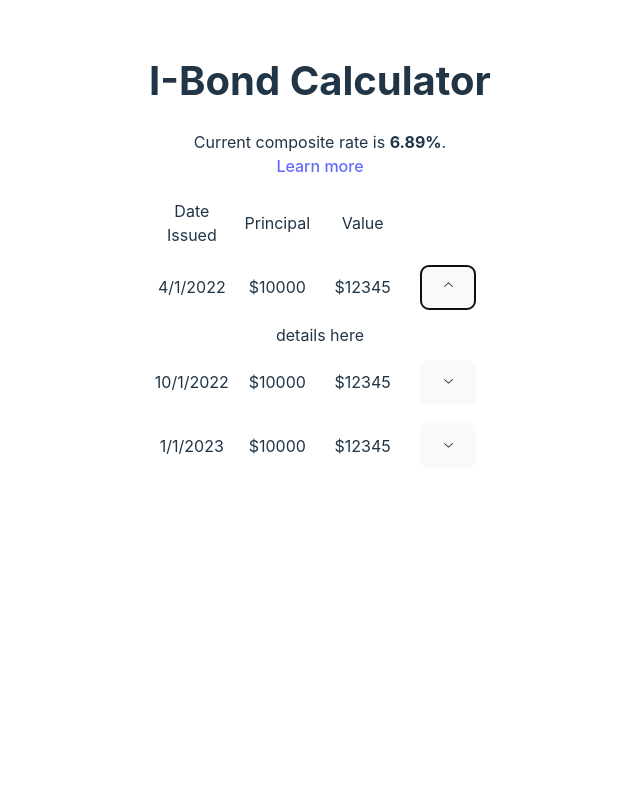
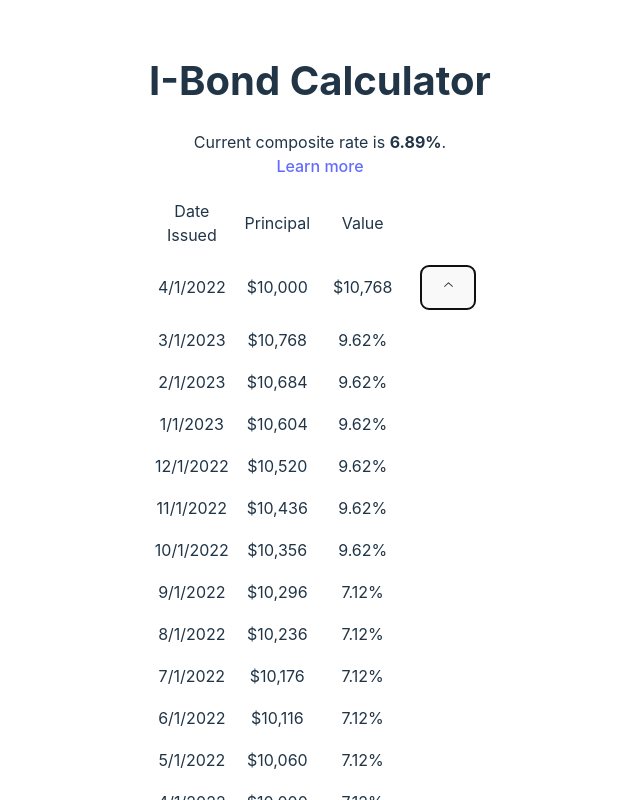
Before and after one commit to forcey/ibond.fyi, a React (Vite) app: page / in a window 1280 px wide. Both pictures are taken after a click on the button 768 px from the left and 287 px from the top of the page. Shown: the top 800 px of the page, without its empty margins (320-960 px from the left). Built offline with nearby package versions, Linux system fonts and the light colour scheme.

Commit message:
Wire up the accrued value to the page. Not showing redeemable value yet.

```diff
--- a/src/components/TableInput.tsx
+++ b/src/components/TableInput.tsx
@@ -1,16 +1,24 @@
 import * as Accordion from '@radix-ui/react-accordion';
 import { ChevronDownIcon } from '@radix-ui/react-icons';
 import { Bond } from '../model/bond';
+import { formatDollars, formatPercent } from '../utils/math';
 import './TableInput.css';
 
-export default function TableInput(props: { bonds: Bond[] }): JSX.Element {
-    const tableRows = props.bonds.map((bond) => (
-        <Accordion.Item value={bond.id}>
+function BondRow({ bond }: { bond: Bond }): JSX.Element {
+    const values = bond.calculateValue().reverse();
+    const valueRows = values.map(value => <div className='tableRow'>
+        <div className='tableCell'>{value.date.toLocaleDateString("en-US")}</div>
+        <div className='tableCell'>{formatDollars(value.value * value.multiplier)}</div>
+        <div className='tableCell'>{formatPercent(value.compositeRate, 2)}</div>
+    </div>);
+    const latestValue = values[0].value * values[0].multiplier;
+
+    return <Accordion.Item value={bond.id}>
         <Accordion.Header>
             <div className='tableRow'>
                 <div className='tableCell'>{bond.dateIssued.toLocaleDateString("en-US")}</div>
-                    <div className='tableCell'>${bond.principal}</div>
-                    <div className='tableCell'>$12345</div>
+                <div className='tableCell'>{formatDollars(bond.principal)}</div>
+                <div className='tableCell'>{formatDollars(latestValue)}</div>
                 <div className='tableCell'>
                     <Accordion.Trigger className='AccordionTrigger'>
                         <ChevronDownIcon className="AccordionChevron" aria-hidden />
@@ -19,9 +27,13 @@ export default function TableInput(props: { bonds: Bond[] }): JSX.Element {
             </div>
         </Accordion.Header>
         <Accordion.Content>
-                details here
+            {valueRows}
         </Accordion.Content>
-        </Accordion.Item>));
+    </Accordion.Item>
+}
+
+export default function TableInput({ bonds }: { bonds: Bond[] }): JSX.Element {
+    const tableRows = bonds.map(bond => <BondRow bond={bond} key={bond.id} />);
     return <div>
         <div className='tableRow'>
             <div className='tableCell'>Date Issued</div>
--- a/src/utils/math.ts
+++ b/src/utils/math.ts
@@ -2,3 +2,11 @@ export function roundToDecimal(value: number, decimalPlaces: number): number {
     const multiplier = Math.pow(10, decimalPlaces);
     return Math.round((value + Number.EPSILON) * multiplier) / multiplier;
 }
+
+export function formatPercent(value: number, decimalPlaces: number): string {
+    return `${(value * 100).toFixed(decimalPlaces)}%`;
+}
+
+export function formatDollars(value: number): string {
+    return `$${value.toLocaleString()}`;
+}
```
Also changed, not shown: 1 other file (tests, documents, lock files or other folders). Lines whose indentation alone changed are shown as unchanged.
